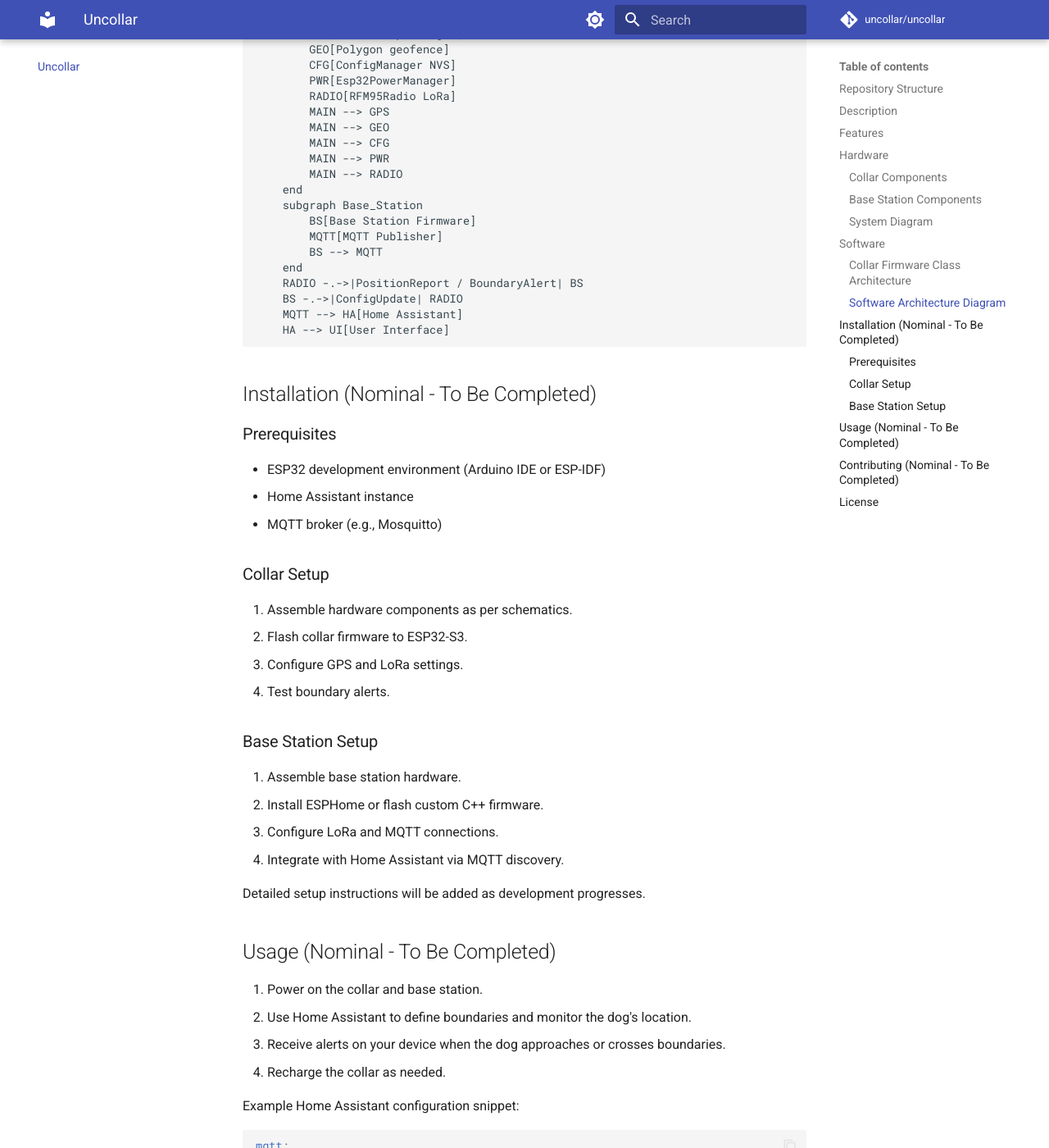
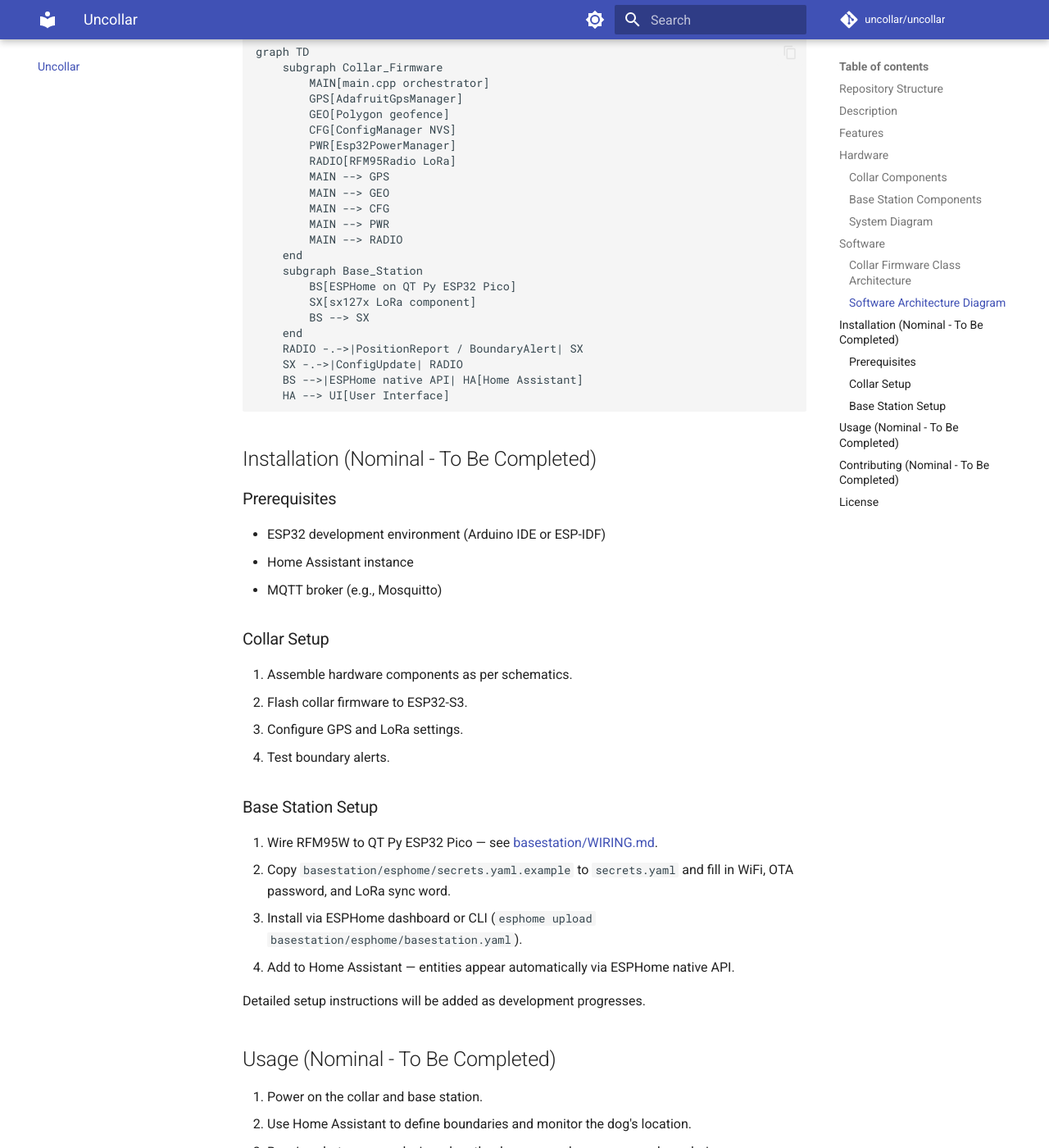
Before and after one commit to mmorys/uncollar, an MkDocs documentation site: the page built from docs/index.md, in a window 1280 px wide and 1400 px high, scrolled down 3647 px. Shown: the whole window at 82% size. Built offline with MkDocs 1.6.1 and Material for MkDocs 9.7.7, drawn with Linux system fonts in a browser that asks for light colours; comment, search, counter and statistics services are not loaded; some of the changed text lies outside the part shown.

Commit message:
docs: update READMEs to reflect active basestation and ESPHome stack
Updates the root README and basestation/README to reflect that the basestation
is now active (not planned), uses ESPHome on an Adafruit QT Py ESP32 Pico,
and integrates with Home Assistant via the ESPHome native API rather than
MQTT. Corrects hardware component names, system and architecture diagrams,
and base station setup instructions. Rewrites basestation/README with the
ESPHome file inventory, LoRa RF parameters, and exposed HA entities.

Co-Authored-By: Claude Sonnet 4.6 <noreply@anthropic.com>

````diff
--- a/README.md
+++ b/README.md
@@ -9,7 +9,7 @@ This is a monorepo. Each system component has its own top-level directory:
 | Directory | Contents | Status |
 |---|---|---|
 | [`collar/`](collar/) | ESP32-S3 collar firmware — GPS, geofence, LoRa TX, deep sleep | Active |
-| [`basestation/`](basestation/) | ESP32 base station firmware — LoRa RX, WiFi, MQTT | Planned |
+| [`basestation/`](basestation/) | ESP32 base station firmware — LoRa RX, WiFi, Home Assistant via ESPHome | Active |
 | [`homeassistant/`](homeassistant/) | Home Assistant custom integration — device tracker, alerts, config UI | Planned |
 | [`hardware/`](hardware/) | Bill of materials and component documentation | Active |
 | [`docs/`](docs/) | Project-wide documentation (MkDocs) | Active |
@@ -31,7 +31,7 @@ Key objectives:
 - **GPS Tracking**: Real-time location monitoring using GPS modules.
 - **Boundary Alerts**: Define virtual fences; alerts triggered when the dog crosses boundaries.
 - **LoRa Communication**: Reliable, long-range wireless communication between collar and base station.
-- **Home Assistant Integration**: Seamless UI for monitoring and configuration via MQTT.
+- **Home Assistant Integration**: Seamless UI for monitoring and configuration via ESPHome native API.
 - **Low Power Design**: Optimized for battery life with rechargeable components.
 - **Open Source**: Fully hackable hardware and software under Apache 2.0 license.
 - **Optional Sensors**: IMU for activity detection and orientation.
@@ -52,7 +52,7 @@ The project uses COTS components for ease of assembly and modification.
 
 ### Base Station Components
 
-- **Microcontroller**: ESP-WROOM-32 ESP32S Development Board (with WiFi)
+- **Microcontroller**: Adafruit QT Py ESP32 Pico
 - **LoRa Radio**: RFM95W 915MHz transceiver
 - **Antenna**: Custom pigtail antenna
 
@@ -74,14 +74,12 @@ graph TD
         A --> E
     end
     subgraph Base_Station
-        F[ESP-WROOM-32 ESP32]
+        F[QT Py ESP32 Pico - ESPHome]
         G[RFM95W 915MHz LoRa Transceiver]
-        H[WiFi Module]
         F --> G
-        F --> H
     end
     C -.->|LoRa Communication| G
-    H --> I[Home Assistant]
+    F -->|ESPHome native API| I[Home Assistant]
 ```
 
 ## Software
@@ -89,7 +87,7 @@ graph TD
 The system has three software components:
 
 - **Collar Firmware** (`collar/`): C++ / Arduino / PlatformIO. Handles GPS acquisition, geofence checking, LoRa transmission, and deep-sleep power management.
-- **Base Station Firmware** (planned): Receives LoRa packets from the collar and publishes to Home Assistant via MQTT. Target: ESPHome or raw C++ on an ESP32-WROOM.
+- **Base Station Firmware** (`basestation/`): ESPHome on an Adafruit QT Py ESP32 Pico. Receives LoRa packets from the collar via the SX127x component and exposes position, boundary status, and signal strength as native Home Assistant entities over the ESPHome API.
 - **Home Assistant Integration** (planned): MQTT-based real-time location display, configurable geofence, and boundary-crossing alerts.
 
 ### Collar Firmware Class Architecture
@@ -130,13 +128,13 @@ graph TD
         MAIN --> RADIO
     end
     subgraph Base_Station
-        BS[Base Station Firmware]
-        MQTT[MQTT Publisher]
-        BS --> MQTT
+        BS[ESPHome on QT Py ESP32 Pico]
+        SX[sx127x LoRa component]
+        BS --> SX
     end
-    RADIO -.->|PositionReport / BoundaryAlert| BS
-    BS -.->|ConfigUpdate| RADIO
-    MQTT --> HA[Home Assistant]
+    RADIO -.->|PositionReport / BoundaryAlert| SX
+    SX -.->|ConfigUpdate| RADIO
+    BS -->|ESPHome native API| HA[Home Assistant]
     HA --> UI[User Interface]
 ```
 
@@ -154,10 +152,10 @@ graph TD
 4. Test boundary alerts.
 
 ### Base Station Setup
-1. Assemble base station hardware.
-2. Install ESPHome or flash custom C++ firmware.
-3. Configure LoRa and MQTT connections.
-4. Integrate with Home Assistant via MQTT discovery.
+1. Wire RFM95W to QT Py ESP32 Pico — see [basestation/WIRING.md](basestation/WIRING.md).
+2. Copy `basestation/esphome/secrets.yaml.example` to `secrets.yaml` and fill in WiFi, OTA password, and LoRa sync word.
+3. Install via ESPHome dashboard or CLI (`esphome upload basestation/esphome/basestation.yaml`).
+4. Add to Home Assistant — entities appear automatically via ESPHome native API.
 
 Detailed setup instructions will be added as development progresses.
 
--- a/basestation/README.md
+++ b/basestation/README.md
@@ -1,20 +1,77 @@
 # Uncollar — Base Station Firmware
 
-This directory will contain the base station firmware for the Uncollar system.
+The base station is an always-on ESP32 relay between Home Assistant and the collar. It receives `PositionReport` and `BoundaryAlert` LoRa packets from the collar and exposes them as native Home Assistant entities. It can send `ConfigUpdate` packets back to the collar to update the geofence.
 
-## Planned Stack
+## Hardware
 
-- **Hardware**: ESP-WROOM-32 ESP32S with RFM95W 915 MHz LoRa transceiver
-- **Framework**: Arduino / PlatformIO
-- **Communication**: LoRa (receives position reports from collar), WiFi + MQTT (publishes to Home Assistant)
+- **Microcontroller**: Adafruit QT Py ESP32 Pico (ESP32-PICO-MINI-02)
+- **Radio**: RFM95W 915 MHz LoRa transceiver (SX1276-based)
 
-## Planned Responsibilities
+See [WIRING.md](WIRING.md) for the full pin-by-pin connection diagram.
 
-- Receive `PositionReport` and `BoundaryAlert` LoRa packets from the collar (see `collar/lib/radio/radio.h` for wire protocol)
-- Publish location and alert data to Home Assistant via MQTT
-- Accept geofence and home-position updates from Home Assistant and relay them to the collar as `ConfigUpdate` packets
-- Maintain MQTT discovery payloads so the device auto-registers with Home Assistant
+## Stack
 
-## Development Status
+| Layer | Technology |
+|---|---|
+| Firmware | [ESPHome](https://esphome.io/) |
+| Radio | ESPHome [`sx127x`](https://esphome.io/components/sx127x/) component |
+| Home Assistant | ESPHome native API (auto-discovery, no MQTT config required) |
+| OTA updates | ESPHome built-in |
+| Credentials | `basestation/esphome/secrets.yaml` (gitignored) |
 
-Not yet started. Wire message types are defined in [collar/lib/radio/radio.h](../collar/lib/radio/radio.h).
+## ESPHome Configuration
+
+| File | Purpose | Committed |
+|---|---|---|
+| `esphome/basestation.yaml` | Full ESPHome config | Yes |
+| `esphome/secrets.yaml` | WiFi, OTA password, LoRa sync word | **No — gitignored** |
+| `esphome/secrets.yaml.example` | Template for the above | Yes |
+| `esphome/uncollar_protocol.h` | Wire struct definitions for `on_packet` lambda | Yes |
+
+### First-time setup
+
+1. Copy `esphome/secrets.yaml.example` to `esphome/secrets.yaml` and fill in your values.
+2. Copy `uncollar_protocol.h` into your ESPHome container's config directory alongside `basestation.yaml`.
+3. Install and compile via the ESPHome dashboard or CLI:
+   ```bash
+   esphome compile esphome/basestation.yaml
+   esphome upload  esphome/basestation.yaml
+   ```
+
+## LoRa Protocol
+
+Wire message types are defined in [collar/lib/radio/radio.h](../collar/lib/radio/radio.h) and mirrored in `esphome/uncollar_protocol.h` for use in ESPHome lambdas.
+
+| Message | Direction | Purpose |
+|---|---|---|
+| `PositionReport` | Collar → Base | Lat/lon, satellites, inside/outside boundary, battery |
+| `BoundaryAlert` | Collar → Base | Immediate notification on boundary crossing |
+| `ConfigUpdate` | Base → Collar | Updated home position and geofence vertices |
+
+### LoRa RF parameters
+
+Both sides must use identical parameters:
+
+| Parameter | Value |
+|---|---|
+| Frequency | 915 MHz |
+| Bandwidth | 125 kHz |
+| Spreading factor | 9 |
+| Coding rate | 4/7 |
+| Sync word | set in `secrets.yaml` / `collar/credentials.ini` |
+| TX power | 17 dBm |
+| Preamble | 8 symbols |
+
+## Home Assistant Entities
+
+Once added to HA, the basestation exposes:
+
+| Entity | Type | Description |
+|---|---|---|
+| Dog Latitude | Sensor | Last reported latitude (°) |
+| Dog Longitude | Sensor | Last reported longitude (°) |
+| Dog GPS Satellites | Sensor | Satellite count at last fix |
+| Collar Battery | Sensor | Battery voltage (mV) |
+| LoRa RSSI | Sensor | Signal strength of last received packet (dBm) |
+| Dog Inside Boundary | Binary sensor | Current geofence status |
+| Boundary Alert | Binary sensor | True when dog has exited the boundary |
````
